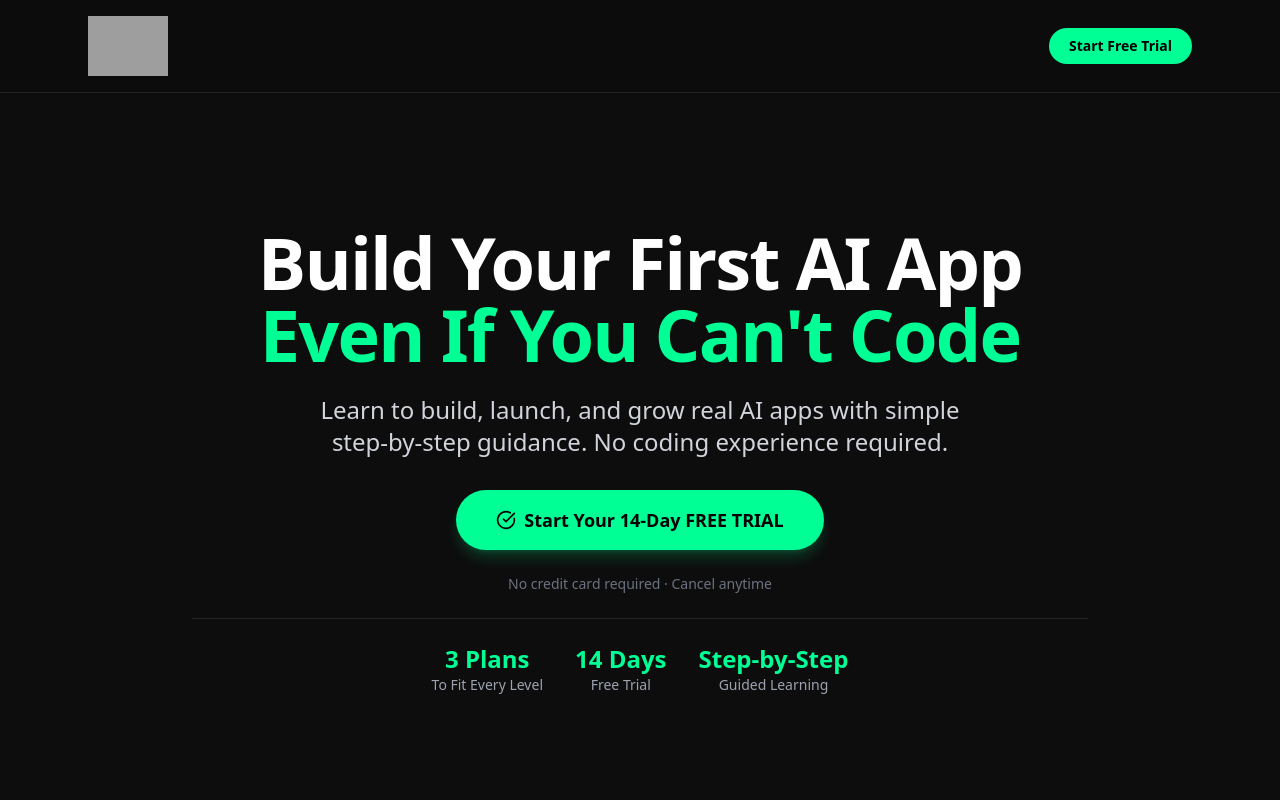
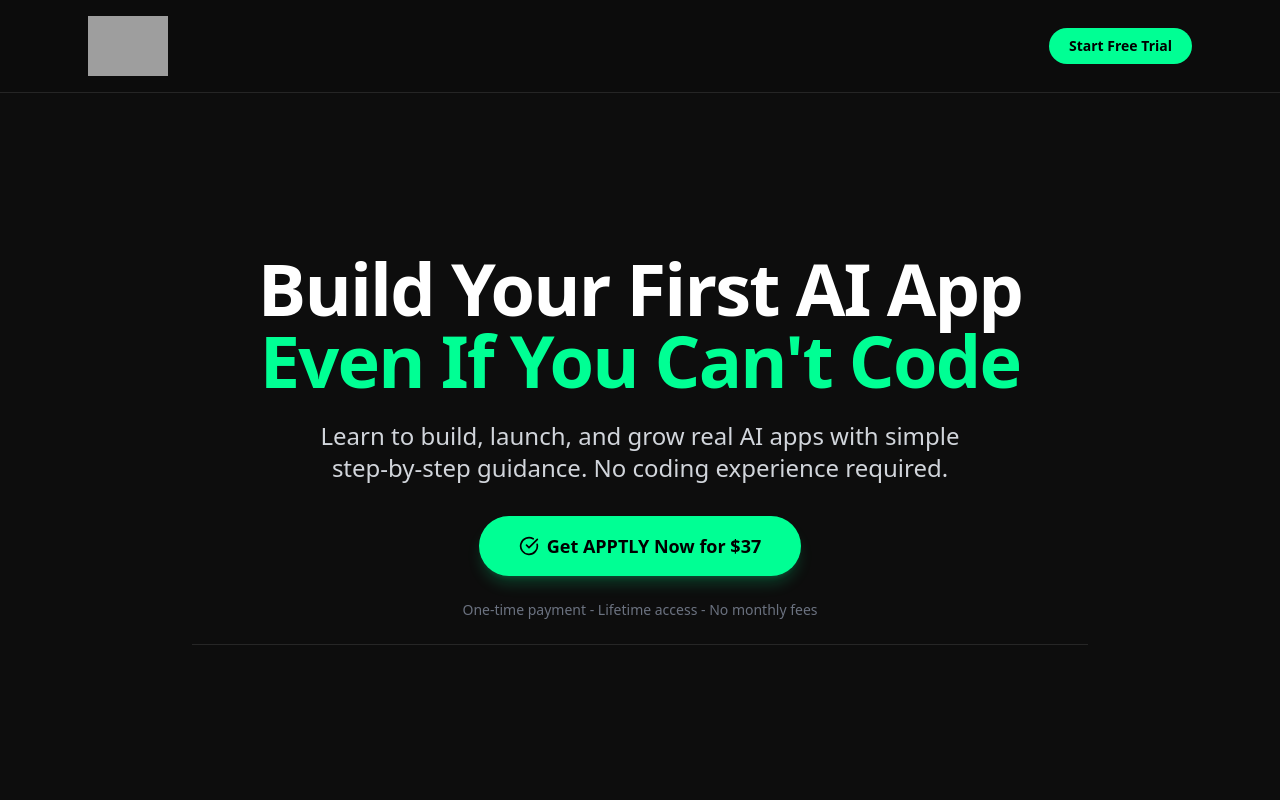
Before and after one commit to myapptly/apptly-website, a Next.js app: page / in a window 1280 px wide. Shown: the top 800 px of the page. Built offline with nearby package versions, Linux system fonts and the light colour scheme; grey boxes are pictures that could not be loaded.

Commit message:
Update hero $37 launch

```diff
--- a/components/hero.tsx
+++ b/components/hero.tsx
@@ -29,17 +29,19 @@ export function Hero() {
             className="flex items-center gap-2 bg-[#00FF94] text-black font-black px-10 py-4 rounded-full text-lg hover:bg-[#00e085] transition-all hover:scale-105 shadow-lg shadow-[#00FF94]/20"
           >
             <CheckCircle className="w-5 h-5" />
-            Start Your 14-Day FREE TRIAL
+            Get APPTLY Now for $37
           </a>
         </div>
 
-        <p className="text-gray-500 text-sm">No credit card required · Cancel anytime</p>
+        <p className="text-gray-500 text-sm">One-time payment - Lifetime access - No monthly fees</p>
 
         <div className="flex flex-wrap items-center justify-center gap-8 pt-6 border-t border-white/10">
           {[
-            { value: "3 Plans", label: "To Fit Every Level" },
-            { value: "14 Days", label: "Free Trial" },
-            { value: "Step-by-Step", label: "Guided Learning" },
+            [
+  { value: "1 Price", label: "Simple Offer" },
+  { value: "Lifetime", label: "Access" },
+  { value: "Step-by-Step", label: "Guided Learning" },
+]
           ].map((stat) => (
             <div key={stat.label} className="text-center">
               <div className="text-2xl font-black text-[#00FF94]">{stat.value}</div>
```
